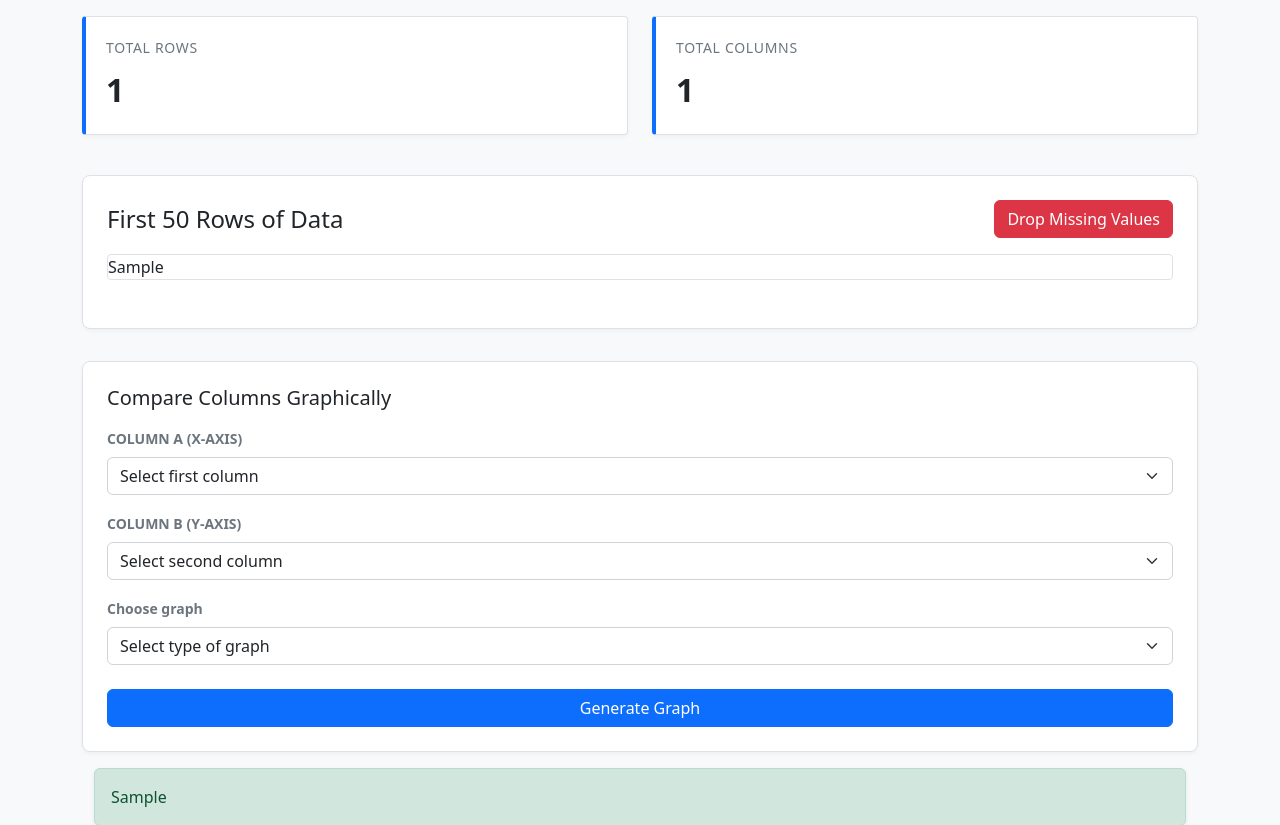
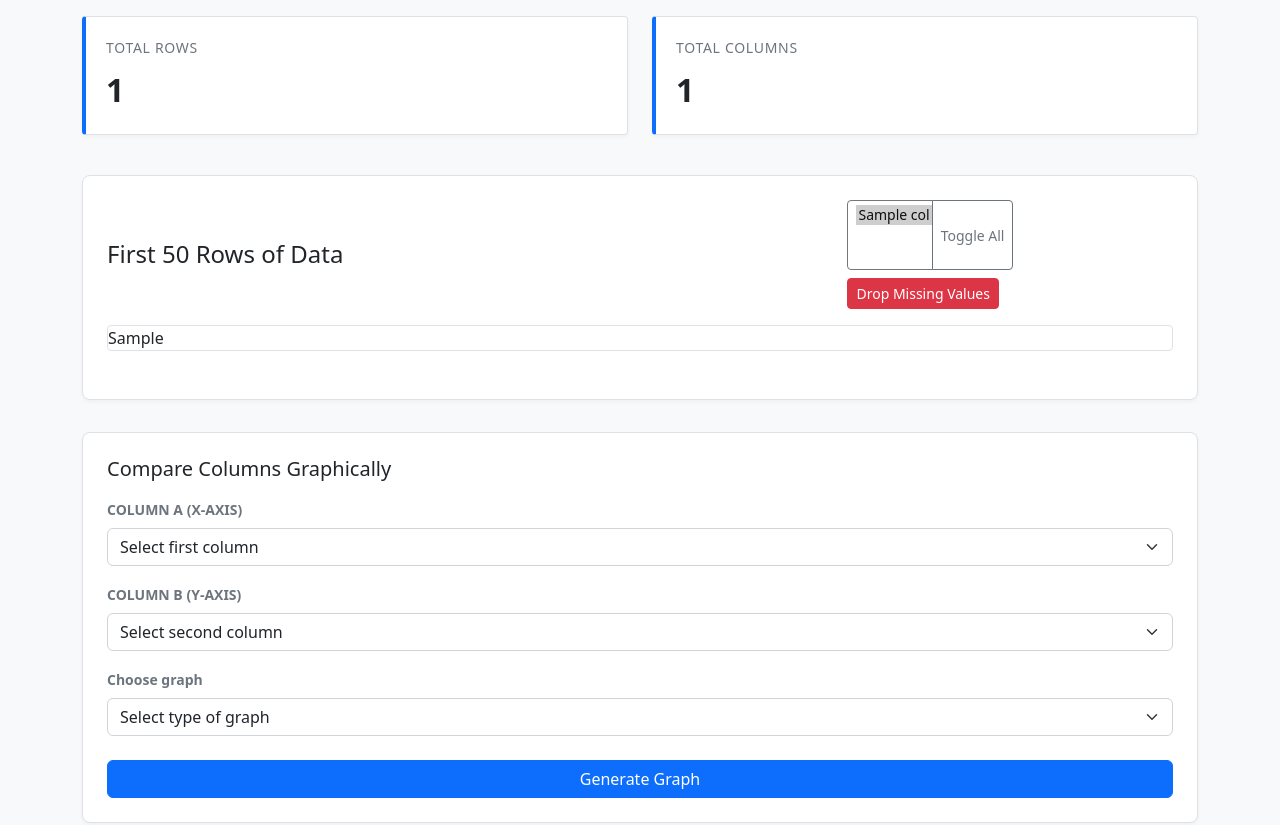
Before and after one commit to prsy-git/Data-Insights-Project, a Flask app: template templates/dashboard.html in a window 1280 px wide. Shown: the part 567-1392 px from the top of the page. Run offline with Flask 3, Linux system fonts and the light colour scheme; the template is opened without the code that fills it: most values are stand-ins (such as "Sample title", 1, 10 or a date in 2020).

Commit message:
Drop missing by selected columns
Modified button_drop_missing in analytics.py to take a list of columns from form submission for specified cleaning. Can still clean all columns via selection with the form.

```diff
--- a/app.py
+++ b/app.py
@@ -143,8 +143,14 @@ def clean_data():
 
     file_path = os.path.join(app.config['UPLOAD_FOLDER'], active_file)
 
+    selected_columns = request.form.getlist('columns')
+
+    if not selected_columns:
+        flash("Select at least one column from dropdown list to clean column(s).")
+        return redirect(url_for('dashboard'))
+
     df = analytics.load_dataframe(file_path)
-    clean_df = analytics.button_drop_missing(df)
+    clean_df = analytics.button_drop_missing(df, target_columns=selected_columns)
 
     #Reconstruct file with removed data
     if file_path.endswith('.csv'):
--- a/templates/dashboard.html
+++ b/templates/dashboard.html
@@ -48,9 +48,24 @@
             <div class="d-flex justify-content-between align-items-center flex-wrap mb-3">
                 <h4 class="mb-0">First 50 Rows of Data</h4>
 
-                <form method="POST" action="{{ url_for('clean_data') }}" class="mb-0">
+                <!--Form to select columns to drop, based on any missing data in selected columns-->
+                <form method="POST" action="{{ url_for('clean_data') }}" class="d-flex align-items-center gap-2 flex-wrap mb-0">
                     <input type="hidden" name="action" value="button_drop_missing">
-                    <button type="submit" class="btn btn-danger">Drop Missing Values</button>
+
+                    <div class="input-group input-group-sm" style="max-width: 320px;">
+                        <select name="columns" id="column-select" class="form-select-sm" multiple required size="3">
+                            {% if data and data.columns %}
+                                {% for col in data.columns %}
+                                    <option value="{{ col }}" selected>{{ col }}</option>
+                                {% endfor %}
+                            {% else %}
+                                <option value="" disabled>No columns in dataset.</option>
+                            {% endif %}
+                        </select>
+                        <button type="button" class="btn btn-outline-secondary btn-sm" onclick="toggleSelectAllColumns('cleanColumnsSelect')">Toggle All</button>
+                    </div>
+
+                    <button type="submit" class="btn btn-danger btn-sm">Drop Missing Values</button>
                 </form>
             </div>
 
@@ -58,6 +73,26 @@
                 {{ data.html_table | safe }}
             </div>
         </div>
+
+        <!--Script for toggle all in multiple select form-->
+        <script>
+        function toggleSelectAllColumns(selectId) {
+            const select = document.getElementById(selectId);
+            const options = select.options;
+            let allSelected = true;
+
+            for (let i = 0; i < options.length; i++) {
+                if (!options[i].selected) {
+                    allSelected = false;
+                    break;
+                }
+            }
+
+            for (let i = 0; i < options.length; i++) {
+                options[i].selected = !allSelected;
+            }
+        }
+        </script>
 
 
         <div class="form-card">
```
Also changed, not shown: analytics.py (+8 -2 lines), users.db.
